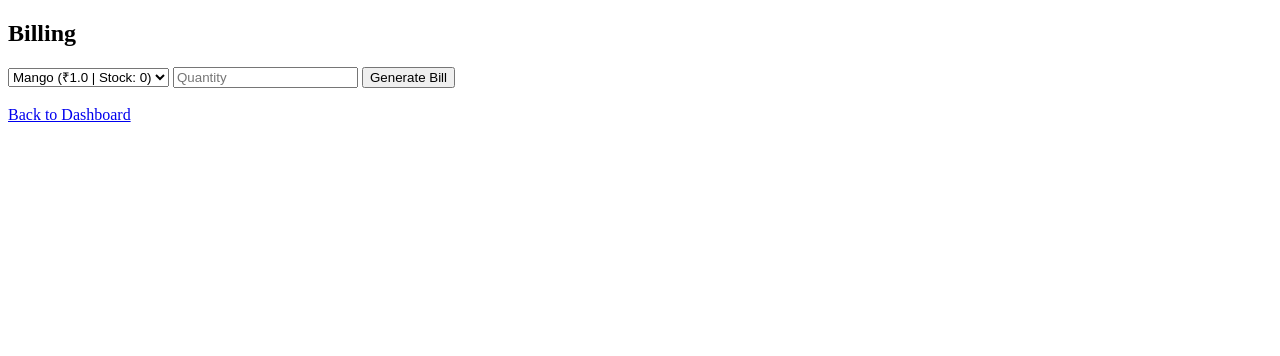
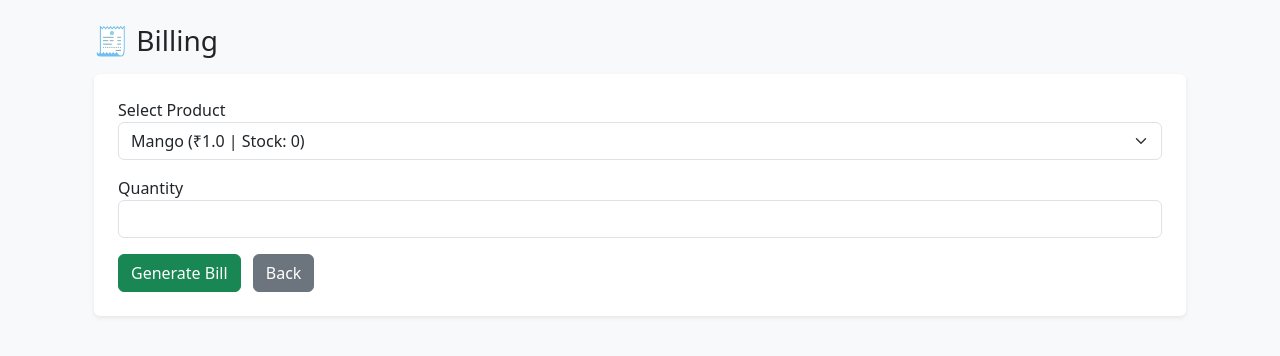
Before and after one commit to Mukesh2731/smart-grocery-system, a Flask app: page /billing in a window 1280 px wide. Shown: the top 356 px of the page. Run offline with Flask 3, Linux system fonts and the light colour scheme; data comes from the database, SQL or seed files in the repository.

Commit message:
Update billing.html

```diff
--- a/templates/billing.html
+++ b/templates/billing.html
@@ -2,32 +2,48 @@
 <html>
 <head>
     <title>Billing</title>
+    <link href="https://cdn.jsdelivr.net/npm/bootstrap@5.3.2/dist/css/bootstrap.min.css" rel="stylesheet">
 </head>
-<body>
-    <h2>Billing</h2>
+<body class="bg-light">
 
-    <form method="post">
-        <select name="product_id" required>
-            {% for p in products %}
+<div class="container p-4">
+    <h3 class="mb-3">🧾 Billing</h3>
+
+    <form method="post" class="bg-white p-4 rounded shadow-sm">
+
+        <div class="mb-3">
+            <label>Select Product</label>
+            <select class="form-select" name="product_id" required>
+                {% for p in products %}
                 <option value="{{ p.id }}">
                     {{ p.name }} (₹{{ p.price }} | Stock: {{ p.quantity }})
                 </option>
-            {% endfor %}
-        </select>
+                {% endfor %}
+            </select>
+        </div>
 
-        <input type="number" name="qty" placeholder="Quantity" required>
-        <button type="submit">Generate Bill</button>
+        <div class="mb-3">
+            <label>Quantity</label>
+            <input type="number" class="form-control" name="qty" required>
+        </div>
+
+        <button class="btn btn-success">Generate Bill</button>
+        <a href="/dashboard" class="btn btn-secondary ms-2">Back</a>
     </form>
 
     {% if bill %}
-        <h3>Bill Amount: ₹{{ bill }}</h3>
+    <div class="alert alert-success mt-4">
+        ✅ Total Bill Amount: <strong>₹{{ bill }}</strong>
+    </div>
     {% endif %}
 
     {% if error %}
-        <p style="color:red">{{ error }}</p>
+    <div class="alert alert-danger mt-4">
+        ❌ {{ error }}
+    </div>
     {% endif %}
 
-    <br>
-    <a href="/dashboard">Back to Dashboard</a>
+</div>
+
 </body>
 </html>
```
